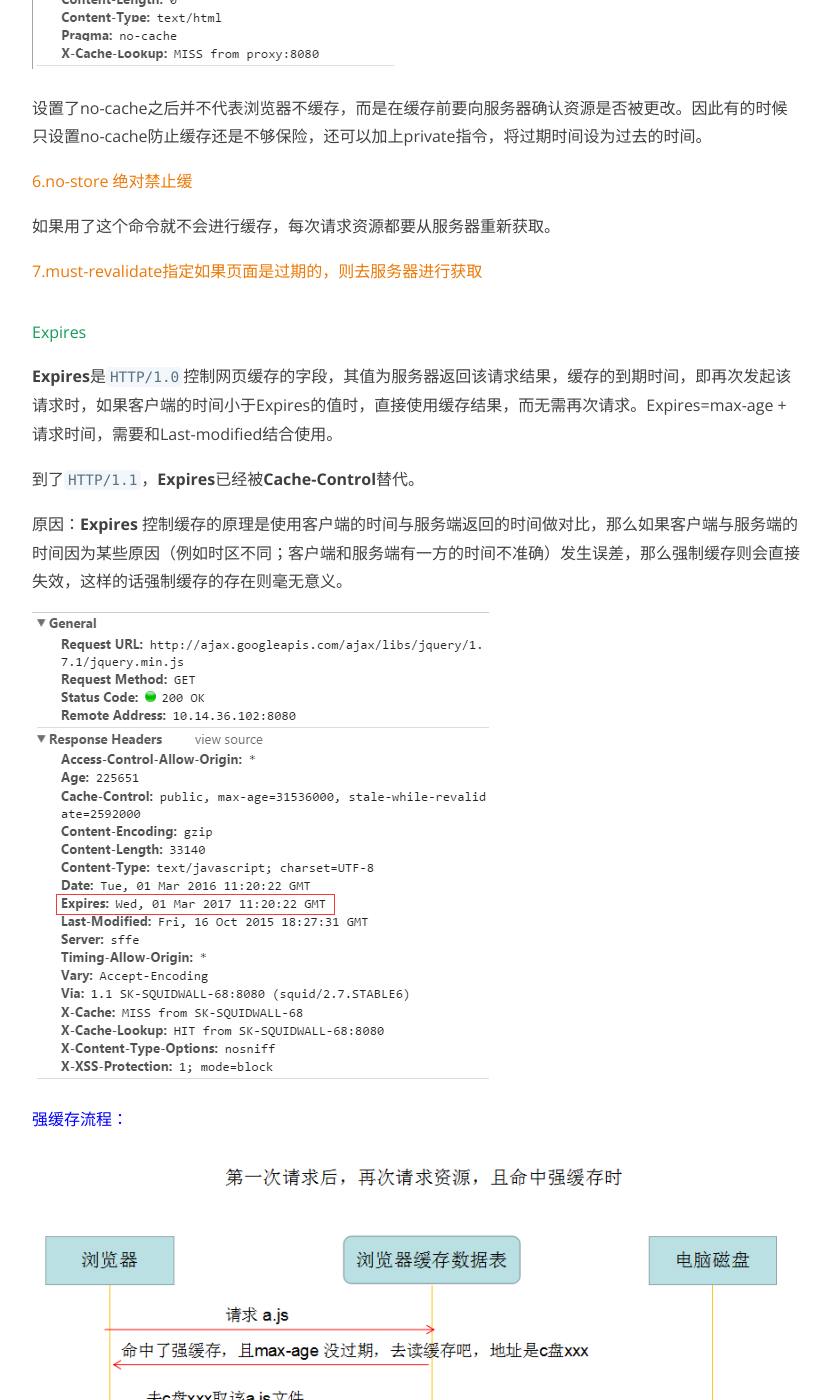
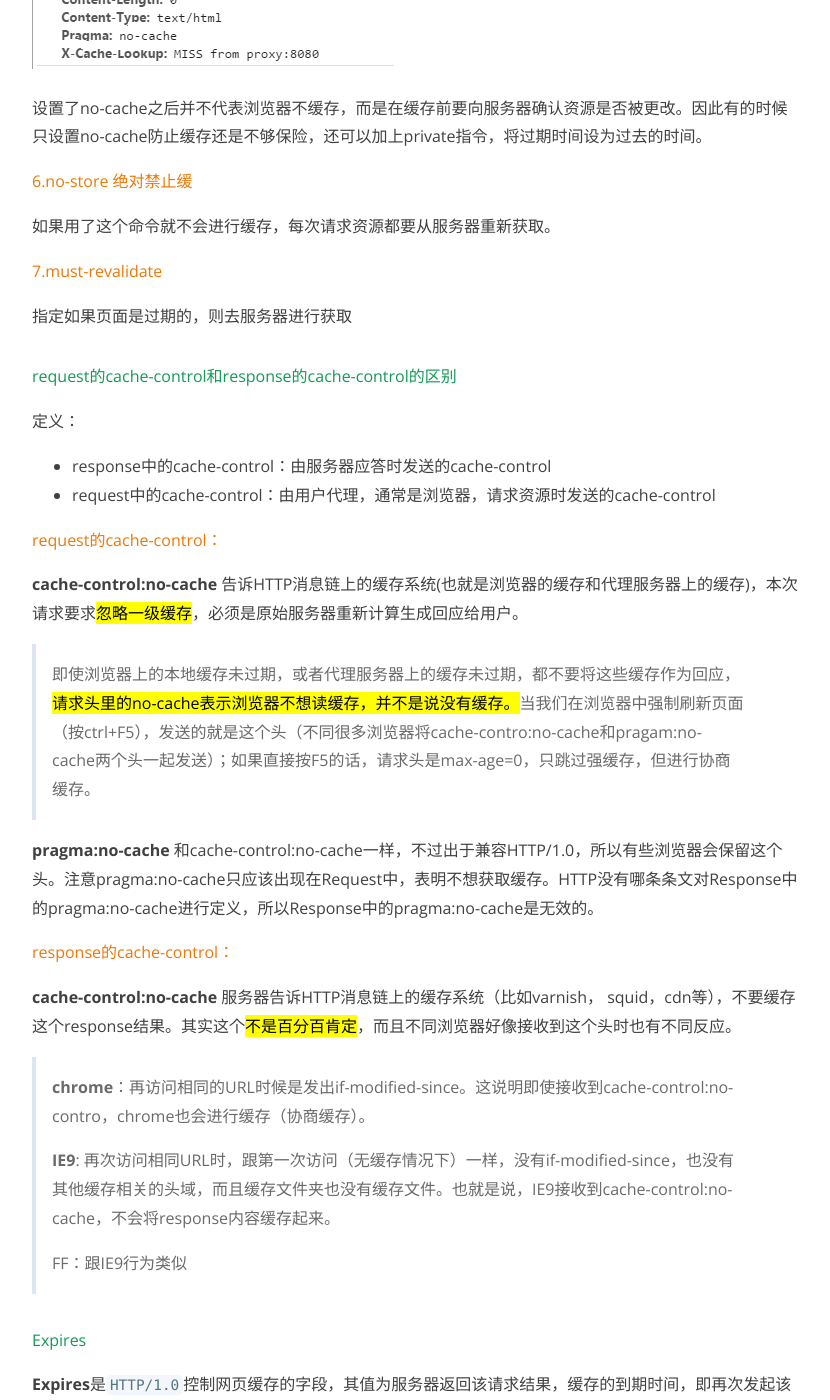
Before and after one commit to higwendolyn/Alias, a Jekyll site: the page built from _posts/2020-12-27-chorme-cache.md, in a window 1280 px wide and 1400 px high, scrolled down 2885 px. Shown: the whole window, without its empty margins (64-894 px from the left). Built offline with Jekyll 4.4.1, drawn with Linux system fonts in a browser that asks for light colours; some of the changed text lies outside the part shown.

Commit message:
浏览器缓存

````diff
--- a/_posts/2020-12-27-chorme-cache.md
+++ b/_posts/2020-12-27-chorme-cache.md
@@ -74,7 +74,32 @@ web缓存分为很多种：**数据库缓存**、**代理服务器缓存**、还
 
 如果用了这个命令就不会进行缓存，每次请求资源都要从服务器重新获取。
 
-<font style="color: #ec7907;">7.must-revalidate指定如果页面是过期的，则去服务器进行获取</font>
+<font style="color: #ec7907;">7.must-revalidate</font>
+指定如果页面是过期的，则去服务器进行获取
+
+#### request的cache-control和response的cache-control的区别
+
+定义：
+* response中的cache-control：由服务器应答时发送的cache-control
+* request中的cache-control：由用户代理，通常是浏览器，请求资源时发送的cache-control
+
+<font style="color: #ec7907;">request的cache-control：</font>
+
+**cache-control:no-cache** 告诉HTTP消息链上的缓存系统(也就是浏览器的缓存和代理服务器上的缓存)，本次请求要求<mark>忽略一级缓存</mark>，必须是原始服务器重新计算生成回应给用户。
+
+>即使浏览器上的本地缓存未过期，或者代理服务器上的缓存未过期，都不要将这些缓存作为回应，<mark>请求头里的no-cache表示浏览器不想读缓存，并不是说没有缓存。</mark>当我们在浏览器中强制刷新页面（按ctrl+F5），发送的就是这个头（不同很多浏览器将cache-contro:no-cache和pragam:no-cache两个头一起发送）；如果直接按F5的话，请求头是max-age=0，只跳过强缓存，但进行协商缓存。
+
+**pragma:no-cache** 和cache-control:no-cache一样，不过出于兼容HTTP/1.0，所以有些浏览器会保留这个头。注意pragma:no-cache只应该出现在Request中，表明不想获取缓存。HTTP没有哪条条文对Response中的pragma:no-cache进行定义，所以Response中的pragma:no-cache是无效的。
+
+<font style="color: #ec7907;">response的cache-control：</font>
+
+**cache-control:no-cache** 服务器告诉HTTP消息链上的缓存系统（比如varnish， squid，cdn等），不要缓存这个response结果。其实这个<mark>不是百分百肯定</mark>，而且不同浏览器好像接收到这个头时也有不同反应。
+
+>**chrome**：再访问相同的URL时候是发出if-modified-since。这说明即使接收到cache-control:no-contro，chrome也会进行缓存（协商缓存）。
+>
+>**IE9**: 再次访问相同URL时，跟第一次访问（无缓存情况下）一样，没有if-modified-since，也没有其他缓存相关的头域，而且缓存文件夹也没有缓存文件。也就是说，IE9接收到cache-control:no-cache，不会将response内容缓存起来。
+>
+>FF：跟IE9行为类似
 
 #### Expires
 
@@ -142,4 +167,66 @@ no-cache直接不进行强缓存，走协商缓存，而max-age=0是进行强缓
 * 如果资源没更改，返回304，浏览器读取本地缓存。
 * 如果资源有更改，返回200，返回最新的资源。
 
+### 浏览器缓存位置
+
+以博客的请求为例，状态码为灰色的请求则代表使用了```强制缓存```，其中的```Size```的值记录了该缓存存放的位置。分别为**from memory cache** 和 **from disk cache**。如下图：
+
+![image.png](../../../images/cache16.png)
+
+<font style="color: #ec7907;">内存缓存(from memory cache)</font>
+
+内存缓存具有两个特点，分别是**快速读取**和**时效性**。
+
+* 快速读取：内存缓存会将编译解析后的文件，直接存入该进程的内存中，占据该进程一定的内存资源，以方便下次运行使用时的快速读取
+* 时效性：一旦该进程关闭，则该进程的内存则会清空
+
+<font style="color: #ec7907;">硬盘缓存(from disk cache)</font>
+
+* 硬盘缓存则是直接将缓存写入硬盘文件中，
+* 读取缓存需要对该缓存存放的硬盘文件进行 I/O 操作，然后重新解析该缓存内容，速度比内存缓存慢
+
+<font style="color: #ec7907;">读取顺序</font>
+
+浏览器读取缓存的顺序为**memory cache** => **disk cache**
+
+* 浏览器会在**js 文件**和**图片文件**等解析执行完成后直接存入内存缓存中，当我们刷新页面时浏览器只需直接从**内存缓存**中读取文件
+* **css 文件**则会存入硬盘文件中，所以每次渲染页面都需要从**硬盘缓存**中读取
+
+
 ## 缓存命中显示
+
+1.从服务器获取新的资源
+
+![image.png](../../../images/cache13.png)
+
+2.命中强缓存，且资源没过期，直接读取本地缓存
+
+![image.png](../../../images/cache14.png)
+
+3.命中协商缓存，且资源未更改，读取本地缓存
+
+![image.png](../../../images/cache15.png)
+
+<font style="color: red;">注意</font>
+
+协商缓存无论如果，都要向服务端发请求的，只不过，资源未更改时，返回的只是header信息，所以size很小；而资源有更改时，还要返回body数据，所以size会大。
+
+## 总结
+
+### 强缓存与协商缓存的区别
+
+缓存类型|获取资源形式|状态码|发送请求到服务端
+强缓存|从缓存取|200（from cache）|否，直接从缓存取
+协商缓存|从缓存取|304（Not Modified）|是，通过服务器来告知缓存是否可用
+
+### 用户行为对缓存的影响
+
+用户操作|Expires/Cache-Control|Last Modied/Etag
+地址栏回车|有效|有效
+页面链接跳转|有效|有效
+新开窗口|有效|有效
+前进回退|有效|有效
+<font style="color: red;">F5刷新</font>|<font style="color: red;">无效</font>|<font style="color: red;">有效</font>
+<font style="color: red;">Ctrl+F5强制刷新</font>|<font style="color: red;">无效</font>|<font style="color: red;">无效</font>
+
+即：F5 会 跳过强缓存规则，直接走协商缓存；Ctrl+F5 ，跳过所有缓存规则，和第一次请求一样，重新获取资源
````
Also changed, not shown: images/cache13.png (added), images/cache14.png (added), images/cache15.png (added), images/cache16.png (added).
